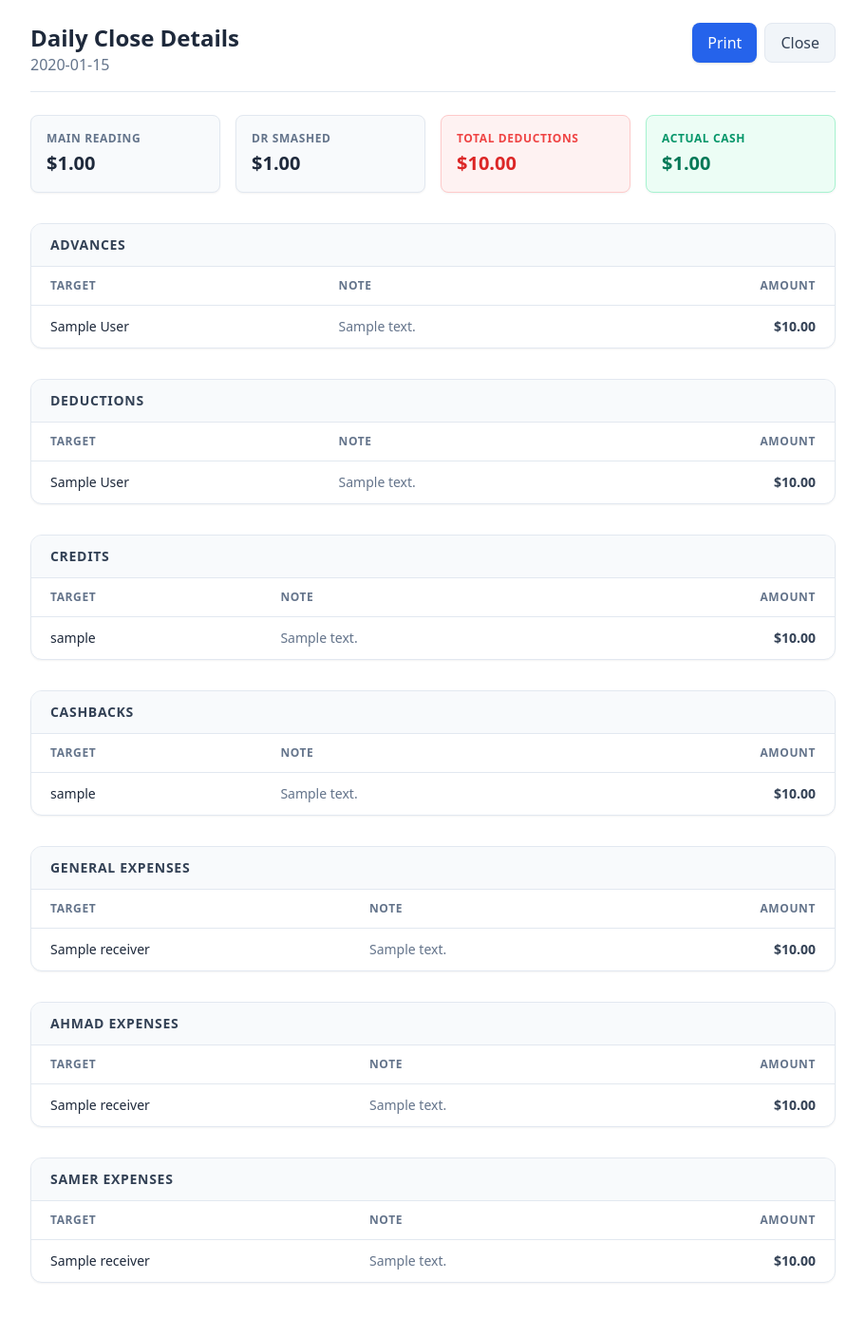
After one commit to Mahmoud-ElNatour/DailyBizClose, a Flask app: page /control-panel/daily-close/1/print in a window 1280 px wide. The commit adds this page. Shown: the whole page at 95% size, without its empty margins (184-1095 px from the left). Run offline with Flask 3, Linux system fonts and the light colour scheme; a user stored in the database is signed in; tables that the repository leaves empty hold one stand-in row (values such as "Sample post"); some libraries are stand-ins or nearby versions.

Commit message:
PublishV1.0.1

```diff
--- a/app.py
+++ b/app.py
@@ -150,6 +150,31 @@ def check_dependencies_and_respond(entity_type, entity_id, checks):
 
     return None
 
+def apply_carryover_debt(employee_id, current_year, current_month):
+    """Calculates carryover debt and issues a Deductions record if debt exists."""
+    from models import EmployeeWorking, Deductions
+    prev_month = current_month - 1
+    prev_year = current_year
+    if prev_month == 0:
+        prev_month = 12
+        prev_year -= 1
+
+    prev_record = EmployeeWorking.query.filter_by(employee_id=employee_id, year=prev_year, month=prev_month).first()
+
+    carryover_debt = 0.0
+    if prev_record and prev_record.actual_salary and prev_record.actual_salary < 0:
+        carryover_debt = abs(float(prev_record.actual_salary))
+
+    if carryover_debt > 0:
+        deduction = Deductions(
+            amount=carryover_debt,
+            employee_id=employee_id,
+            note=f"Carryover debt from {prev_month}/{prev_year}"
+        )
+        db.session.add(deduction)
+
+    return carryover_debt
+
 def create_user(username, email, password, role='user'):
     """Create a new user"""
     try:
@@ -306,6 +331,31 @@ def employees():
         if month is None: month = now.month
 
         month_name = calendar.month_name[month] if month > 0 else 'All Months'
+
+        # Auto-rollover active employees into the CURRENT month if viewed
+        if year == now.year and month == now.month:
+            active_emps = Employees.query.filter_by(is_active=True).all()
+            for emp in active_emps:
+                existing = EmployeeWorking.query.filter_by(employee_id=emp.id, year=year, month=month).first()
+                if not existing:
+                    # Calculate if previous month had carryover debt
+                    carryover_debt = apply_carryover_debt(emp.id, year, month)
+
+                    # Create actual record
+                    new_record = EmployeeWorking(
+                        employee_id=emp.id,
+                        year=year,
+                        month=month,
+                        is_working=True,
+                        working_days=0,
+                        actual_working_days=0,
+                        deductions_total=carryover_debt,
+                        advance_total=0,
+                        actual_salary=-carryover_debt,
+                        total=0
+                    )
+                    db.session.add(new_record)
+            db.session.commit()
 
         if view_type == 'working':
             # Only those with records for this period
@@ -1059,10 +1109,13 @@ def daily_closing_api():
                     year=close_date.year
                 ).first()
                 if not working_record:
+                    carryover_debt = apply_carryover_debt(employee.id, close_date.year, close_date.month)
                     working_record = EmployeeWorking(
                         employee_id=employee.id,
                         month=close_date.month,
-                        year=close_date.year
+                        year=close_date.year,
+                        deductions_total=carryover_debt,
+                        actual_salary=-carryover_debt
                     )
                     db.session.add(working_record)
                     db.session.flush()
@@ -1098,10 +1151,13 @@ def daily_closing_api():
                     year=close_date.year
                 ).first()
                 if not working_record:
+                    carryover_debt = apply_carryover_debt(employee.id, close_date.year, close_date.month)
                     working_record = EmployeeWorking(
                         employee_id=employee.id,
                         month=close_date.month,
-                        year=close_date.year
+                        year=close_date.year,
+                        deductions_total=carryover_debt,
+                        actual_salary=-carryover_debt
                     )
                     db.session.add(working_record)
                     db.session.flush()
@@ -1497,13 +1553,15 @@ def create_employee():
             return jsonify({'error': f'A record for {name} already exists for {year}-{month}'}), 400
 
         # 3. Create monthly record
+        carryover_debt = apply_carryover_debt(employee.id, year, month)
+        base_deductions = safe_decimal(data.get('deductions', 0))
         record = EmployeeWorking(
             employee_id=employee.id,
             year=year,
             month=month,
             working_days=safe_decimal(data.get('working_days', 0)),
             actual_working_days=safe_decimal(data.get('actual_working_days', 0)),
-            deductions_total=safe_decimal(data.get('deductions', 0)),
+            deductions_total=base_deductions + safe_decimal(carryover_debt),
             advance_total=safe_decimal(data.get('advance', 0)),
             is_working=bool(data.get('is_working', True)) # Default to True if not provided
         )
@@ -2473,104 +2531,126 @@ def expenses_report():
         app.logger.error(f"Error generating expenses report: {e}")
         return jsonify({'error': str(e)}), 500
 
+def build_daily_close_payload(closing_id):
+    """Helper method to construct the JSON dictionary for a Daily Closing."""
+    from models import DailyClosing
+    closing = DailyClosing.query.get_or_404(closing_id)
+
+    # Format general expenses
+    general_expenses = []
+    for e in closing.expenses:
+        general_expenses.append({
+            'amount': e.amount,
+            'note': e.note,
+            'receiver': e.receiver.name if e.receiver else 'Unassigned'
+        })
+
+    # Format Ahmad expenses
+    ahmad_expenses = []
+    for e in closing.ahmad_mistrah_expenses:
+        ahmad_expenses.append({
+            'amount': e.amount,
+            'note': e.note,
+            'receiver': e.receiver.name if e.receiver else 'Unassigned'
+        })
+
+    # Format Samer expenses
+    samer_expenses = []
+    for e in closing.samer_expenses:
+        samer_expenses.append({
+            'amount': e.amount,
+            'note': e.note,
+            'receiver': e.receiver.name if e.receiver else 'Unassigned'
+        })
+
+    # Format advances
+    advances = []
+    for a in closing.advances:
+        advances.append({
+            'amount': a.amount,
+            'note': a.note,
+            'employee': a.employee.name if a.employee else 'Unassigned'
+        })
+
+    # Format deductions
+    deductions = []
+    for d in closing.deductions_rel:
+        deductions.append({
+            'amount': d.amount,
+            'note': d.note,
+            'employee': d.employee.name if d.employee else 'Unassigned'
+        })
+
+    # Format credits
+    credits = []
+    for c in closing.credits:
+        credits.append({
+            'amount': c.amount,
+            'note': c.note,
+            'customer': c.customer.username if c.customer else 'Unassigned'
+        })
+
+    # Format cashbacks
+    cashbacks = []
+    for c in closing.cashbacks:
+        cashbacks.append({
+            'amount': c.amount,
+            'note': c.note,
+            'customer': c.customer.username if c.customer else 'Unassigned'
+        })
+
+    return {
+        'id': closing.id,
+        'date': closing.date.strftime('%Y-%m-%d'),
+        'main_reading': closing.main_reading,
+        'dr_smashed': closing.dr_smashed,
+        'adjusted_reading': closing.adjusted_reading,
+        'total_expenses': closing.total_expenses,
+        'total_advance': closing.total_advance,
+        'total_credit': closing.total_credit,
+        'total_cashback': closing.total_cashback,
+        'total_deductions': closing.total_deductions,
+        'five_percent': closing.five_percent,
+        'total_cashout': closing.total_cashout,
+        'actual_cash': closing.actual_cash,
+        'expenses': general_expenses,
+        'ahmad_expenses': ahmad_expenses,
+        'samer_expenses': samer_expenses,
+        'advances': advances,
+        'deductions': deductions,
+        'credits': credits,
+        'cashbacks': cashbacks
+    }
+
 @app.route('/api/daily-close/<int:closing_id>', methods=['GET'])
 @login_required
 def get_daily_closing_details(closing_id):
     """Get full details of a specific daily closing"""
     try:
-        from models import DailyClosing
-        closing = DailyClosing.query.get_or_404(closing_id)
-
-        # Format general expenses
-        general_expenses = []
-        for e in closing.expenses:
-            general_expenses.append({
-                'amount': e.amount,
-                'note': e.note,
-                'receiver': e.receiver.name if e.receiver else 'Unassigned'
-            })
-
-        # Format Ahmad expenses
-        ahmad_expenses = []
-        for e in closing.ahmad_mistrah_expenses:
-            ahmad_expenses.append({
-                'amount': e.amount,
-                'note': e.note,
-                'receiver': e.receiver.name if e.receiver else 'Unassigned'
-            })
-
-        # Format Samer expenses
-        samer_expenses = []
-        for e in closing.samer_expenses:
-            samer_expenses.append({
-                'amount': e.amount,
-                'note': e.note,
-                'receiver': e.receiver.name if e.receiver else 'Unassigned'
-            })
-
-        # Format advances
-        advances = []
-        for a in closing.advances:
-            advances.append({
-                'amount': a.amount,
-                'note': a.note,
-                'employee': a.employee.name if a.employee else 'Unassigned'
-            })
-
-        # Format deductions
-        deductions = []
-        for d in closing.deductions_rel:
-            deductions.append({
-                'amount': d.amount,
-                'note': d.note,
-                'employee': d.employee.name if d.employee else 'Unassigned'
-            })
-
-        # Format credits
-        credits = []
-        for c in closing.credits:
-            credits.append({
-                'amount': c.amount,
-                'note': c.note,
-                'customer': c.customer.username if c.customer else 'Unassigned'
-            })
-
-        # Format cashbacks
-        cashbacks = []
-        for c in closing.cashbacks:
-            cashbacks.append({
-                'amount': c.amount,
-                'note': c.note,
-                'customer': c.customer.username if c.customer else 'Unassigned'
-            })
-
-        data = {
-            'id': closing.id,
-            'date': closing.date.strftime('%Y-%m-%d'),
-            'main_reading': closing.main_reading,
-            'dr_smashed': closing.dr_smashed,
-            'adjusted_reading': closing.adjusted_reading,
-            'total_expenses': closing.total_expenses,
-            'total_advance': closing.total_advance,
-            'total_credit': closing.total_credit,
-            'total_cashback': closing.total_cashback,
-            'total_deductions': closing.total_deductions,
-            'five_percent': closing.five_percent,
-            'total_cashout': closing.total_cashout,
-            'actual_cash': closing.actual_cash,
-            'expenses': general_expenses,
-            'ahmad_expenses': ahmad_expenses,
-            'samer_expenses': samer_expenses,
-            'advances': advances,
-            'deductions': deductions,
-            'credits': credits,
-            'cashbacks': cashbacks
-        }
-
+        data = build_daily_close_payload(closing_id)
         return jsonify(data)
     except Exception as e:
         app.logger.error(f"Error fetching daily closing details {closing_id}: {e}")
         return jsonify({'error': 'Failed to fetch details'}), 500
+
+@app.route("/control-panel/daily-close/<int:close_id>/print")
+@login_required
+def print_daily_close(close_id):
+    from models import DailyClosing
+    closing = DailyClosing.query.get_or_404(close_id)
+
+    data = build_daily_close_payload(close_id)
+
+    date_obj = closing.date
+    title_ddmmyyyy = date_obj.strftime("%d-%m-%Y")
+    title_ddMonth = date_obj.strftime("%d-%B-%Y")
+
+    return render_template(
+        "daily_close_print.html",
+        data=data,
+        title=title_ddMonth,
+        title_ddmmyyyy=title_ddmmyyyy
+    )
 
 @app.route('/api/exports/sales')
 @login_required
--- /dev/null
+++ b/templates/daily_close_print.html
@@ -0,0 +1,128 @@
+<!doctype html>
+<html>
+
+<head>
+    <meta charset="utf-8" />
+    <title>{{ title }}</title>
+
+    <!-- Tailwind CDN for development -->
+    <script src="https://cdn.tailwindcss.com?plugins=forms,container-queries"></script>
+    <link
+        href="https://fonts.googleapis.com/css2?family=Material+Symbols+Outlined:opsz,wght,FILL,GRAD@20..48,100..700,0..1,-50..200"
+        rel="stylesheet" />
+    <style>
+        /* Print rules */
+        @page {
+            margin: 10mm;
+        }
+
+        @media print {
+            .no-print {
+                display: none !important;
+            }
+
+            thead {
+                display: table-header-group;
+            }
+
+            tr {
+                break-inside: avoid;
+            }
+        }
+    </style>
+</head>
+
+<body class="bg-white text-slate-900">
+    <div class="max-w-4xl mx-auto p-6">
+
+        <!-- Header -->
+        <div class="flex items-start justify-between mb-4">
+            <div>
+                <h1 class="text-2xl font-bold text-slate-800">Daily Close Details</h1>
+                <p class="text-slate-500 font-medium">{{ data.date }}</p>
+            </div>
+
+            <div class="no-print flex gap-2">
+                <button onclick="window.print()"
+                    class="px-4 py-2 bg-blue-600 hover:bg-blue-700 text-white font-medium rounded-lg shadow transition-colors">Print</button>
+                <button onclick="window.close()"
+                    class="px-4 py-2 bg-slate-100 hover:bg-slate-200 text-slate-700 font-medium border border-slate-200 rounded-lg transition-colors">Close</button>
+            </div>
+        </div>
+
+        <hr class="mb-6 border-slate-200">
+
+        <!-- Summary -->
+        <div class="grid grid-cols-2 md:grid-cols-4 gap-4 mb-8">
+            <div class="border border-slate-200 bg-slate-50 rounded-lg p-4 shadow-sm">
+                <div class="text-xs text-slate-500 uppercase tracking-wider font-bold mb-1">Main Reading</div>
+                <div class="text-xl font-black text-slate-800">${{ "%.2f"|format(data.main_reading or 0) }}</div>
+            </div>
+            <div class="border border-slate-200 bg-slate-50 rounded-lg p-4 shadow-sm">
+                <div class="text-xs text-slate-500 uppercase tracking-wider font-bold mb-1">Dr Smashed</div>
+                <div class="text-xl font-black text-slate-800">${{ "%.2f"|format(data.dr_smashed or 0) }}</div>
+            </div>
+            <div class="border border-red-200 bg-red-50 rounded-lg p-4 shadow-sm">
+                <div class="text-xs text-red-500 uppercase tracking-wider font-bold mb-1">Total Deductions</div>
+                <div class="text-xl font-black text-red-600">${{ "%.2f"|format(data.total_deductions or 0) }}</div>
+            </div>
+            <div class="border border-emerald-200 bg-emerald-50 rounded-lg p-4 shadow-sm">
+                <div class="text-xs text-emerald-600 uppercase tracking-wider font-bold mb-1">Actual Cash</div>
+                <div class="text-xl font-black text-emerald-700">${{ "%.2f"|format(data.actual_cash or 0) }}</div>
+            </div>
+        </div>
+
+        <!-- Sections -->
+        {% macro section_table(title, items, name_key) %}
+        {% if items and items|length %}
+        <div class="mb-8 bg-white border border-slate-200 rounded-xl overflow-hidden shadow-sm">
+            <div class="bg-slate-50 px-5 py-3 border-b border-slate-200">
+                <h2 class="text-sm font-bold text-slate-700 uppercase tracking-wider">{{ title }}</h2>
+            </div>
+            <table class="w-full text-sm border-collapse">
+                <thead>
+                    <tr class="border-b border-slate-200 text-slate-500 text-xs uppercase tracking-wider bg-white">
+                        <th class="text-left py-3 px-5 font-semibold">Target</th>
+                        <th class="text-left py-3 px-5 font-semibold">Note</th>
+                        <th class="text-right py-3 px-5 font-semibold">Amount</th>
+                    </tr>
+                </thead>
+                <tbody>
+                    {% for it in items %}
+                    <tr class="border-b border-slate-100 last:border-0 hover:bg-slate-50 transition-colors">
+                        <td class="py-3 px-5 font-medium text-slate-800">{{ it[name_key] or "N/A" }}</td>
+                        <td class="py-3 px-5 text-slate-500">{{ it.note or "" }}</td>
+                        <td class="py-3 px-5 text-right font-bold text-slate-700">${{ "%.2f"|format(it.amount or 0) }}
+                        </td>
+                    </tr>
+                    {% endfor %}
+                </tbody>
+            </table>
+        </div>
+        {% endif %}
+        {% endmacro %}
+
+        {{ section_table("Advances", data.advances, "employee") }}
+        {{ section_table("Deductions", data.deductions, "employee") }}
+        {{ section_table("Credits", data.credits, "customer") }}
+        {{ section_table("Cashbacks", data.cashbacks, "customer") }}
+        {{ section_table("General Expenses", data.expenses, "receiver") }}
+        {{ section_table("Ahmad Expenses", data.ahmad_expenses, "receiver") }}
+        {{ section_table("Samer Expenses", data.samer_expenses, "receiver") }}
+
+        {% if not (data.advances or data.deductions or data.credits or data.cashbacks or data.expenses or
+        data.ahmad_expenses or data.samer_expenses) %}
+        <div class="text-center text-slate-500 bg-slate-50 rounded-xl py-12 border border-slate-200">
+            <span class="material-symbols-outlined text-4xl mb-3 text-slate-300 block">receipt_long</span>
+            No detailed items recorded for this close.
+        </div>
+        {% endif %}
+    </div>
+
+    <script>
+        // auto-open print immediately
+        window.onload = () => window.print();
+    </script>
+</body>
+
+</html>
```
Also changed, not shown: models.py (+6 -24 lines), recalc_salaries.py (added, +25 -0 lines), templates/sales.html (+14 -0 lines).
